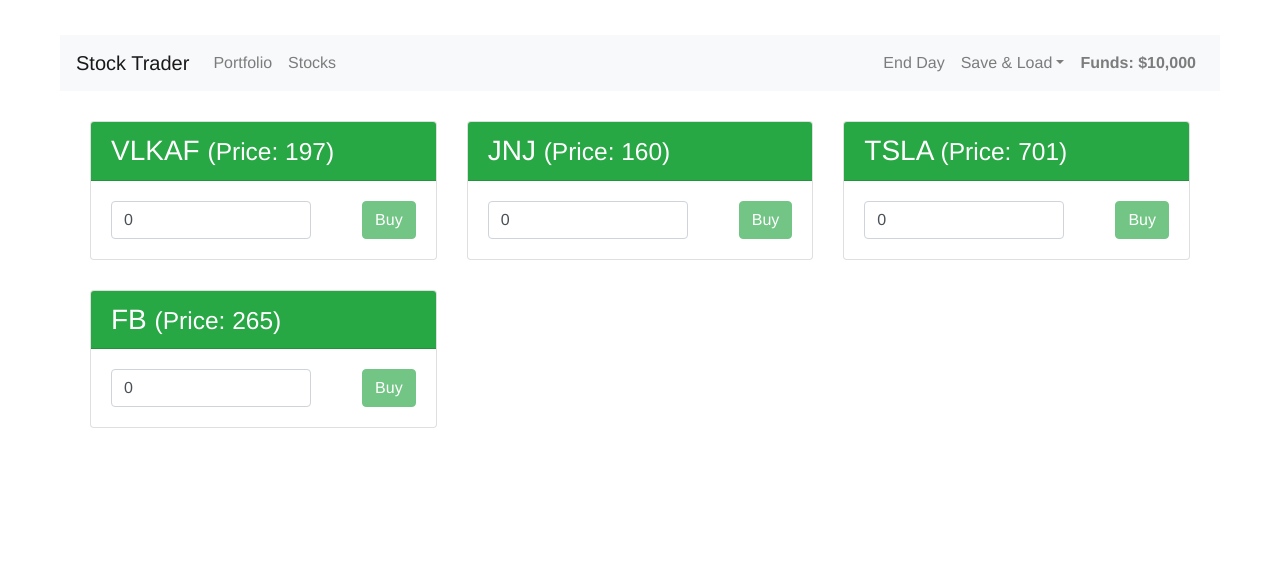
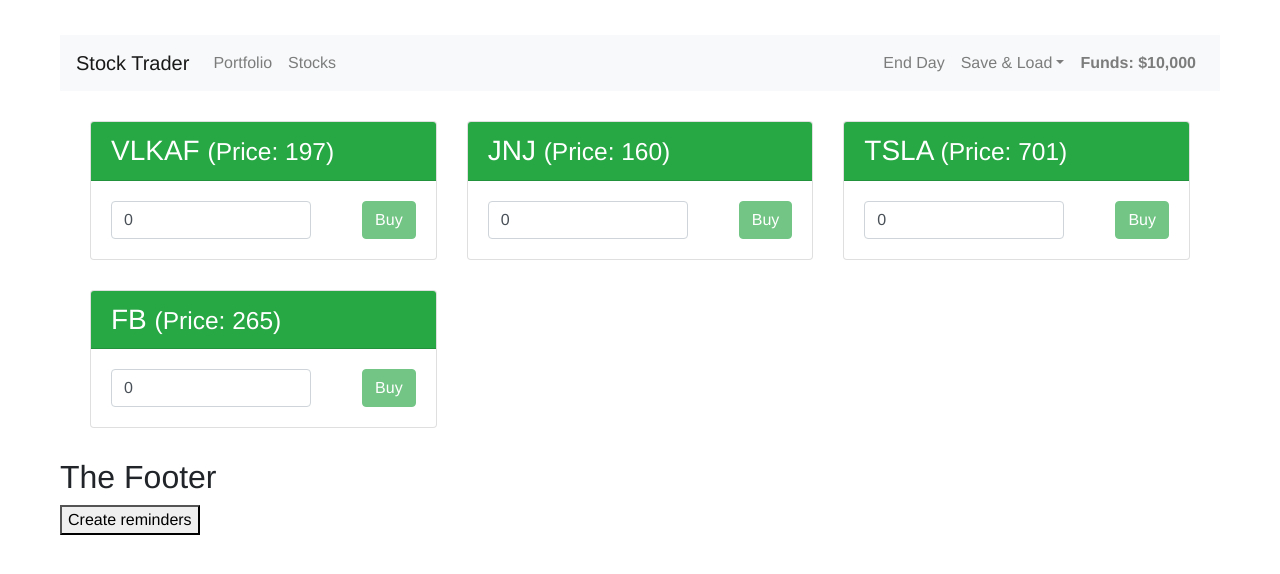
Before and after one commit to pochern/stock-trader, a Vue app: page /stocks in a window 1280 px wide. Shown: the top 574 px of the page. Built offline with nearby package versions, Linux system fonts and the light colour scheme; no server answers.

Commit message:
Add footer

```diff
--- a/src/App.vue
+++ b/src/App.vue
@@ -9,6 +9,10 @@
         <router-view />
       </transition>
     </section>
+    <footer>
+      <h2>The Footer</h2>
+      <button>Create reminders</button>
+    </footer>
   </div>
 </template>
 
```
